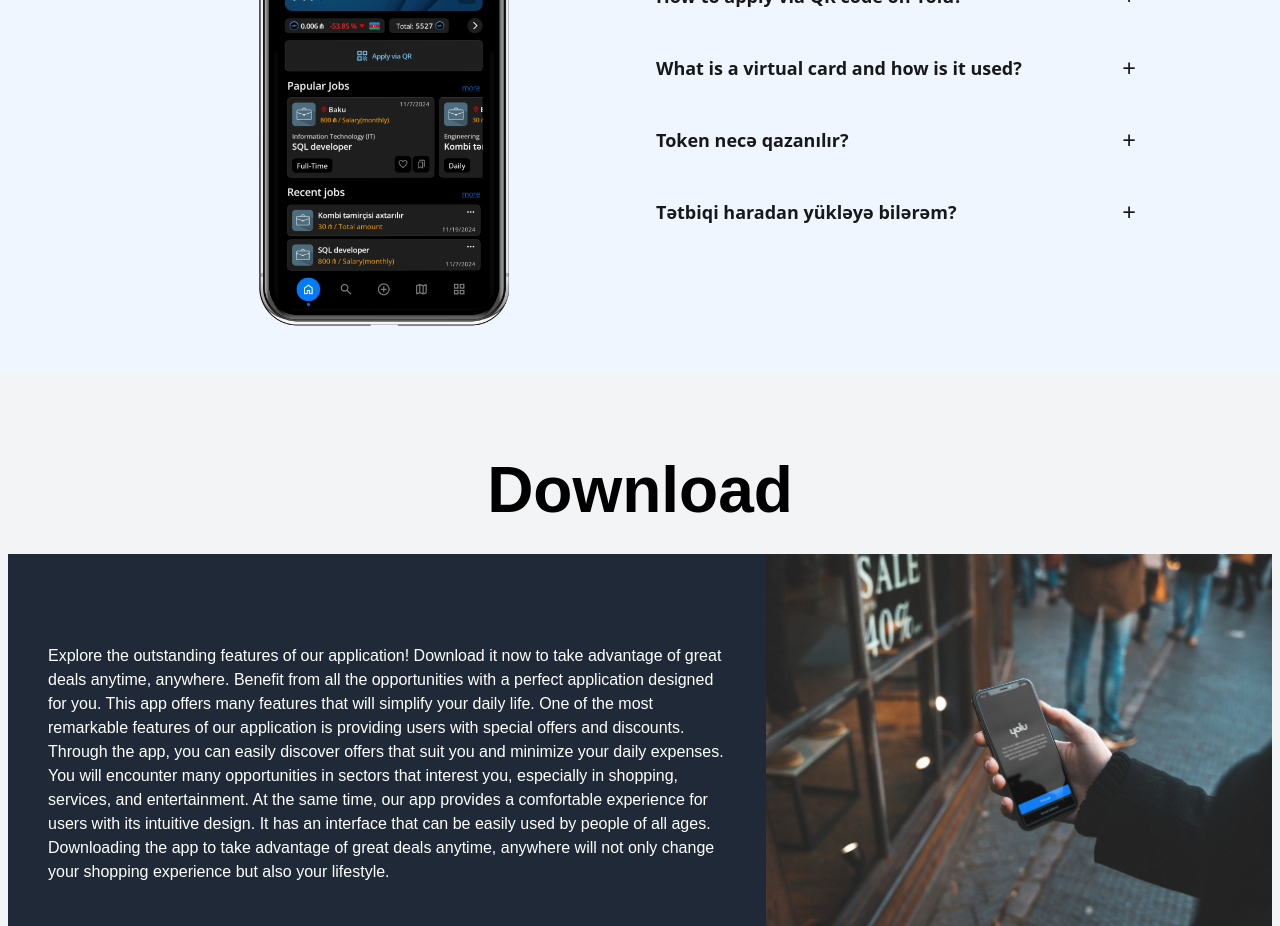
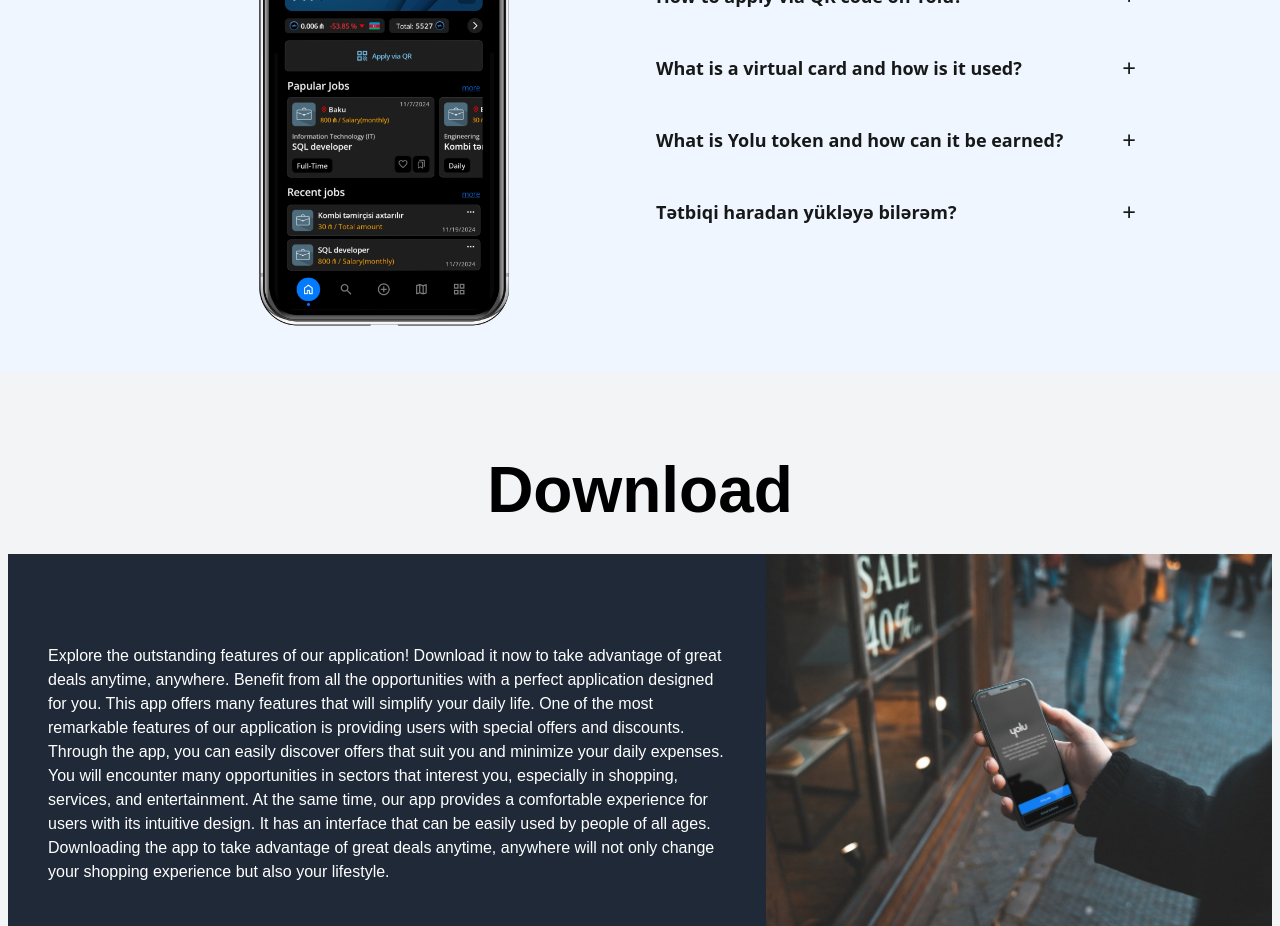
Before and after one commit to hazratAZE/yolu.app, a Next.js app: page /en in a window 1280 px wide. Shown: the part 3120-4046 px from the top of the page. Built offline with nearby package versions, Linux system fonts and the light colour scheme.

Commit message:
What is yolu token desc and title added to translates

```diff
--- a/messages/az.json
+++ b/messages/az.json
@@ -40,6 +40,8 @@
   "how_apply_qr_desc": "Hər iş elanının yanında bir QR kodu mövcuddur. Bu QR kodunu telefonunuzla skan edərək, elanla bağlı müraciətinizi sürətli bir şəkildə edə bilərsiniz. QR kodu müraciət prosesini asanlaşdıraraq, müvafiq iş elanına birbaşa daxil olmağınıza və müraciətinizi dərhal tamamlamanıza imkan verir.",
   "what_is_virtual_card": "Virtual kart nədir və necə istifadə olunur?",
   "what_is_virtual_card_desc": "Virtual kart, Yolu platformasında qazandığınız tokenləri saxlamaq və xərcləmək üçün istifadə olunan rəqəmsal bir kardır. Bu kart vasitəsilə, tərəfdaşlarımızla edilən alış-verişlərdən qazandığınız tokenləri yığıb, istədiyiniz zaman xərcləyə bilərsiniz.",
+  "what_is_yolu_token": "Yolu token nədir və necə qazanılır?",
+  "what_is_yolu_token_desc": "Yolu token, yalnızca Yolu platformasında istifadə edilə bilən rəqəmsal bir vahiddir. Bu tokenlər, Yolu tərəfdaşları ilə alış-veriş edərək və ya reklamları izləyərək qazanıla bilər. Yolu tokenləri yalnız platformada elanlara müraciət etmək, elanları yeniləmək və əməliyyatları yerinə yetirmək üçün istifadə olunur. Əlavə olaraq, qazandığınız tokenləri istədiyiniz zaman platformada sata bilərsiniz. Yolu tokenləri heç bir blockchain sisteminə bağlı deyil və yalnız Yolu ekosistemi daxilində etibarlıdır.",
   "download_ios": "iOS üçün Yükləyin",
   "download_android": "Android üçün Yükləyin",
   "rights_reserved": "Yolu. Bütün hüquqlar qorunur.",
--- a/messages/en.json
+++ b/messages/en.json
@@ -40,6 +40,8 @@
   "how_apply_qr_desc": "Every job listing has a QR code next to it. By scanning this QR code with your phone, you can quickly apply to the job listing. The QR code simplifies the application process, allowing you to directly access the job posting and complete your application instantly.",
   "what_is_virtual_card": "What is a virtual card and how is it used?",
   "what_is_virtual_card_desc": "Virtual card is a digital card used to store and spend the tokens you earn on the Yolu platform. With this card, you can accumulate the tokens you earn from purchases with our partners and spend them whenever you want.",
+  "what_is_yolu_token": "What is Yolu token and how can it be earned?",
+  "what_is_your_token_desc": "Yolu token is a digital unit that can only be used within the Yolu platform. These tokens can be earned by shopping with Yolu partners or by watching advertisements. Yolu tokens are used exclusively for applying to job listings, renewing ads, and completing transactions on the platform. Additionally, the tokens you earn can be sold at any time within the platform. Yolu tokens are not tied to any blockchain system and are only valid within the Yolu ecosystem.",
   "download_ios": "Download for iOS",
   "download_android": "Download for Android",
   "rights_reserved": "Yolu. All rights reserved.",
--- a/messages/ru.json
+++ b/messages/ru.json
@@ -40,6 +40,8 @@
   "how_apply_qr_desc": "Каждое объявление о работе имеет рядом QR-код. Отсканировав этот QR-код с вашего телефона, вы можете быстро подать заявку на вакансию. QR-код упрощает процесс подачи заявки, позволяя вам сразу перейти к вакансии и подать заявку.",
   "what_is_virtual_card": "Что такое виртуальная карта и как она используется?",
   "what_is_virtual_card_desc": "Виртуальная карта — это цифровая карта, которая используется для хранения и расходования токенов, которые вы зарабатываете на платформе Yolu. С помощью этой карты вы можете накапливать токены, полученные от покупок у наших партнеров, и тратить их в любое время.",
+  "what_is_yolu_token": "Что такое токен Yolu и как его можно заработать?",
+  "what_is_yolu_token_desc": "Yolu токен — это цифровая единица, которая используется только в рамках платформы Yolu. Эти токены можно заработать, совершая покупки у партнеров Yolu или просматривая рекламу. Токены Yolu используются исключительно для подачи заявок на вакансии, обновления объявлений и выполнения транзакций на платформе. Кроме того, заработанные токены можно продать в любой момент внутри платформы. Токены Yolu не привязаны к какой-либо блокчейн-системе и действительны только в экосистеме Yolu.",
   "download_ios": "Скачать для iOS",
   "download_android": "Скачать для Android",
   "rights_reserved": "Yolu. Все права защищены.",
--- a/messages/tr.json
+++ b/messages/tr.json
@@ -40,6 +40,8 @@
   "how_apply_qr_desc": "Her iş ilanının yanında bir QR kodu bulunmaktadır. Bu QR kodunu telefonunuzla tarayarak, ilanla ilgili başvurunuzu hızlı bir şekilde yapabilirsiniz. QR kodu, başvuru sürecini kolaylaştırarak, ilgili iş ilanına doğrudan ulaşmanıza ve başvurunuzu anında tamamlamanıza imkan tanır.",
   "what_is_virtual_card": "Virtual kart nedir ve nasıl kullanılır?",
   "what_is_virtual_card_desc": "Virtual kart, Yolu platformunda kazandığınız tokenleri saklamak ve harcamak için kullanılan dijital bir karttır. Bu kart sayesinde, partnerlerimizle yapılan alışverişlerde kazandığınız tokenleri biriktirip, istediğiniz zaman harcayabilirsiniz.",
+  "what_is_yolu_token": "Yolu token nedir ve nasıl kazanılır?",
+  "what_is_yolu_token_desc": "Yolu token, yalnızca Yolu platformu içinde kullanılabilen dijital bir birimdir. Bu token'lar, Yolu partnerleriyle alışveriş yaparak veya reklamları izleyerek kazanılabilir. Yolu token'ları, sadece platformda ilanlara başvurmak, ilanları yenilemek ve işlemleri gerçekleştirmek için kullanılır. Ayrıca, kazanılan token'lar istediğiniz zaman platformda satışa sunulabilir. Yolu token'lar, herhangi bir blockchain sistemine bağlı değildir ve yalnızca Yolu ekosistemi içinde geçerlidir.",
   "download_ios": "iOS için İndir",
   "download_android": "Android için İndir",
   "rights_reserved": "Yolu. Tüm hakları saklıdır.",
--- a/src/app/components/FAQ.tsx
+++ b/src/app/components/FAQ.tsx
@@ -24,9 +24,8 @@ const FAQ: React.FC = () => {
       answer: t("what_is_virtual_card_desc"),
     },
     {
-      question: "Token necə qazanılır?",
-      answer:
-        "Partnyor şirkətlərimizdən alış-veriş edərək token qazana bilərsiniz.",
+      question: t("what_is_yolu_token"),
+      answer: t("what_is_yolu_token_desc"),
     },
     {
       question: "Tətbiqi haradan yükləyə bilərəm?",
```
